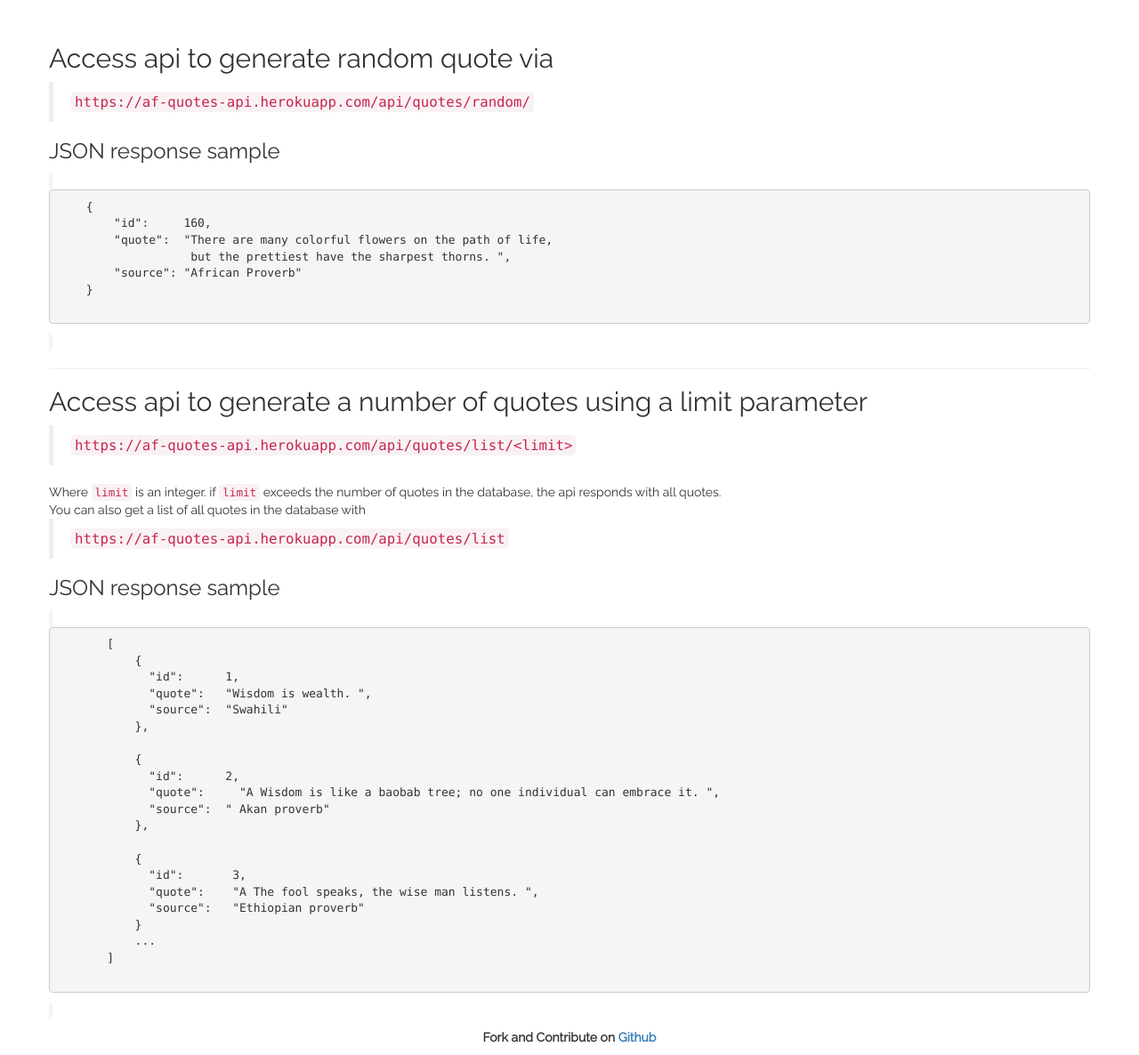
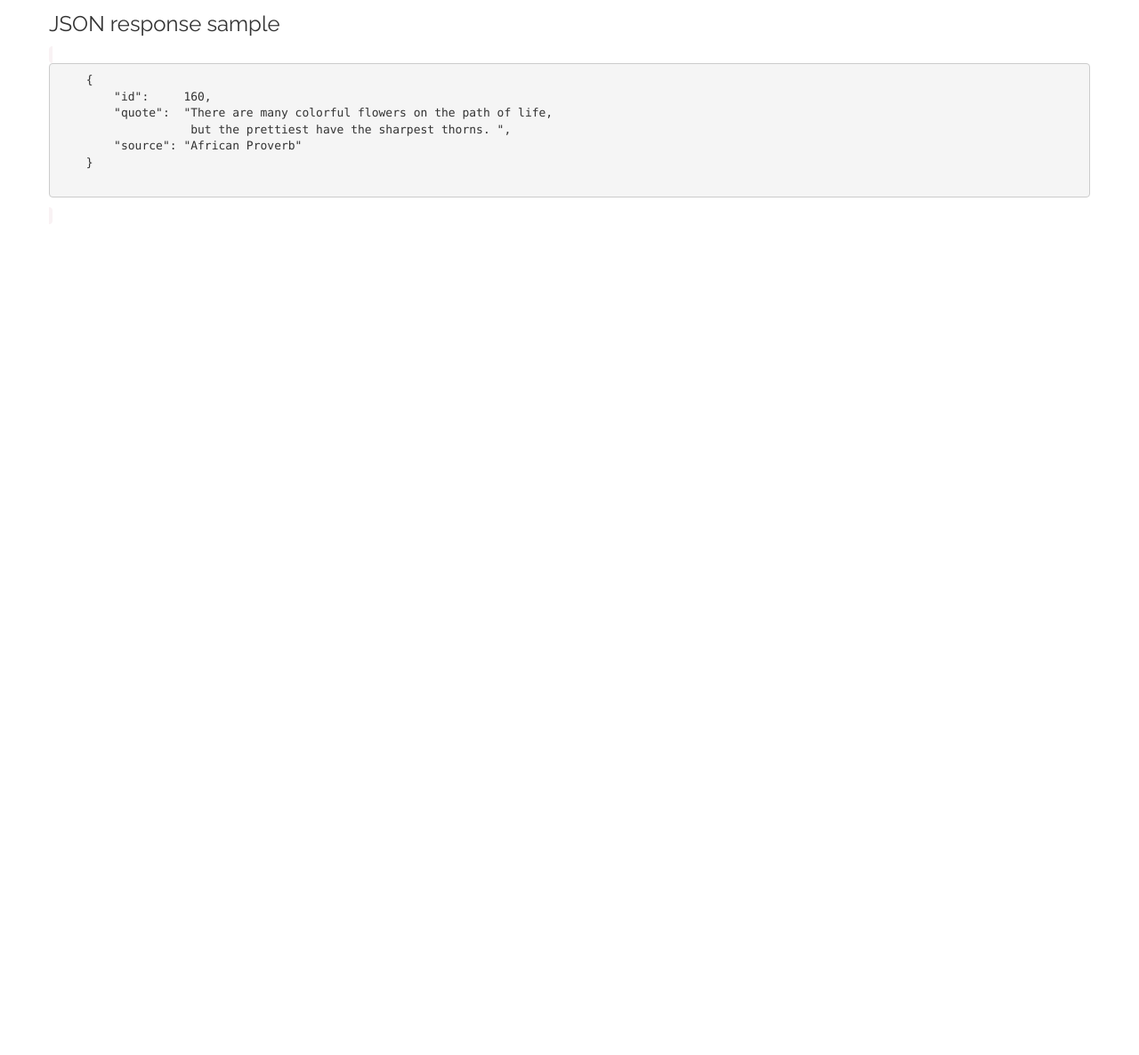
Before and after one commit to amanfojnr/af_quotes_api, a Django app: page / in a window 1280 px wide. Shown: the part 351-1537 px from the top of the page at 89% size. After the commit the page ends 603 px from the top, so only its background shows below. Run offline with Django 3.2, Linux system fonts and the light colour scheme; some libraries are stand-ins or nearby versions.

Commit message:
Revert "added more entry points and changed design'"

```diff
--- a/quote_box/models.py
+++ b/quote_box/models.py
@@ -16,7 +16,7 @@ class Quote(models.Model):
     class Meta:
         managed = False
         db_table = 'quotes'
-        ordering = ['id']
+        ordering = ['source']
 
     def __str__(self):
         return self.quote
--- a/quote_box/serializers.py
+++ b/quote_box/serializers.py
@@ -2,7 +2,7 @@ from .models import Quote
 from rest_framework import serializers
 
 
-class QuoteSerializer(serializers.ModelSerializer):
+class QuoteSerializer(serializers.HyperlinkedModelSerializer):
     class Meta:
         model = Quote
         fields = ('id', 'quote', 'source')
--- a/quote_box/static/css/main.css
+++ b/quote_box/static/css/main.css
@@ -3,12 +3,9 @@
 body {
     background: white;
     font-family: 'Raleway', sans-serif;
-    width: 100%;
 }
 
 .jumbotron {
     background: #A42A15;
     color: white;
-    background-image: url("https://s2.postimg.org/yeztxc0ux/afquoteapi.jpg");
-    min-height: 350px;
 }
--- a/quote_box/templates/base.html
+++ b/quote_box/templates/base.html
@@ -5,12 +5,7 @@
     <meta charset="utf-8">
     <meta http-equiv="X-UA-Compatible" content="IE=edge">
     <meta name="viewport" content="width=device-width, initial-scale=1">
-    <meta name="decription" content="Over 200 quotes from Mama Africa, An api for serving african quotes">
-    <meta name="keywords" content="api">
-    <meta name="author" content="amanfojnr">
-    <meta property="og:title" content="af-quotes-api" />
-    <meta property="og:url" content="af-quotes-api.herokuapp.com" />
-    <meta property="og:image" content="https://s2.postimg.org/yeztxc0ux/afquoteapi.jpg" />
+    <!-- The above 3 meta tags *must* come first in the head; any other head content must come *after* these tags -->
     <title>{% block title %} {% endblock %}</title>
 
     <!-- Bootstrap -->
@@ -25,24 +20,10 @@
     <![endif]-->
   </head>
   <body>
-    <nav class="navbar navbar-default navbar-fixed-top">
-  <div class="container">
-     <!-- Brand and toggle get grouped for better mobile display -->
-    <div class="navbar-header">
-      <button type="button" class="navbar-toggle collapsed" data-toggle="collapse" data-target="#bs-example-navbar-collapse-1" aria-expanded="false">
-        <span class="sr-only">Toggle navigation</span>
-        <span class="icon-bar"></span>
-        <span class="icon-bar"></span>
-        <span class="icon-bar"></span>
-      </button>
-      <a class="navbar-brand" href="#">AF-QUOTES-API</a>
-    </div>
-  </div>
-</nav>
            <div class="jumbotron">
         <div class="container">
-             <h1>Over 200 quotes from Mama Africa</h1>
-             <p>An api for serving african quotes</p>
+             <h1>af-quotes-api</h1>
+             <p>an api for serving african quotes</p>
         </div>
     </div>
     <div class="container">
@@ -55,17 +36,6 @@
 
     </div>
 
-    <div class="container">
-      <div class="row">
-        <footer>
-        <p class="text-center">
-     <strong >Fork and Contribute on <a href="https://github.com/amanfojnr/af_quotes_api">Github</a></strong>
-        </p>
-    </footer>
-      </div>
-
-    </div>
-
 
 
     <!-- jQuery (necessary for Bootstrap's JavaScript plugins) -->
--- a/quote_box/templates/quote_box/index.html
+++ b/quote_box/templates/quote_box/index.html
@@ -1,7 +1,7 @@
 {% extends "base.html" %}
 {% block content %}
 <p>
-    <h2>Access api to generate random quote via</h2>
+    Access api to generate random quote via
     <blockquote>
       <code> https://af-quotes-api.herokuapp.com/api/quotes/random/</code>
     </blockquote>
@@ -21,48 +21,4 @@
     </code>
 </p>
 
-<hr>
-<p>
-    <h2>Access api to generate a number of quotes using a limit parameter</h2>
-    <blockquote>
-      <code> https://af-quotes-api.herokuapp.com/api/quotes/list/&lt;limit&gt;</code>
-    </blockquote>
-    Where <code>limit</code> is an integer. if  <code>limit</code> exceeds the number of quotes in the database,
-    the api responds with all quotes.
-    <br>
-    You can also get a list of all quotes in the database with
-     <blockquote>
-      <code> https://af-quotes-api.herokuapp.com/api/quotes/list</code>
-    </blockquote>
-</p>
-
-<p>
-    <h3> JSON response sample</h3>
-    <code>
-        <pre>
-       [
-           {
-             "id":      1,
-             "quote":   "Wisdom is wealth. ",
-             "source":  "Swahili"
-           },
-
-           {
-             "id":      2,
-             "quote":     "A Wisdom is like a baobab tree; no one individual can embrace it. ",
-             "source":  " Akan proverb"
-           },
-
-           {
-             "id":       3,
-             "quote":    "A The fool speaks, the wise man listens. ",
-             "source":   "Ethiopian proverb"
-           }
-           ...
-       ]
-    </pre>
-
-    </code>
-</p>
-
 {% endblock %}
--- a/quote_box/urls.py
+++ b/quote_box/urls.py
@@ -2,12 +2,9 @@ from django.conf.urls import url
 from . import views
 
 urlpatterns = [
-    url(r'^quotes/list/$',
-        views.quote_list,
+    url(r'^quotes/$',
+        views.QuoteListView.as_view(),
         name='quotes'),
-    url(r'^quotes/list/(?P<limit>\d+)',
-        views.quote_list,
-        name='quotes-limit'),
     url(r'^quotes/random/$',
         views.random_quote_detail,
         name='random_quote'),
--- a/quote_box/views.py
+++ b/quote_box/views.py
@@ -9,19 +9,12 @@ from django.http import HttpResponse
 # Create your views here.
 
 
-def quote_list(request, limit=263):
+class QuoteListView(generics.ListAPIView):
     """
-    API endpoint that lists all quotes or a specific number of
-    quotes
-
-    limit --  the number of quotes to be returned
+    API endpoint that generate quotes all quotes
     """
-    quotes = Quote.objects.all()[:int(limit)]
-    serializer = QuoteSerializer(quotes, many=True)
-    response = HttpResponse(JSONRenderer().render(serializer.data),
-                            content_type='application/json')
-    response["Access-Control-Allow-Origin"] = "*"
-    return response
+    queryset = Quote.objects.order_by('pk')
+    serializer_class = QuoteSerializer
 
 
 def random_quote_detail(request):
```
